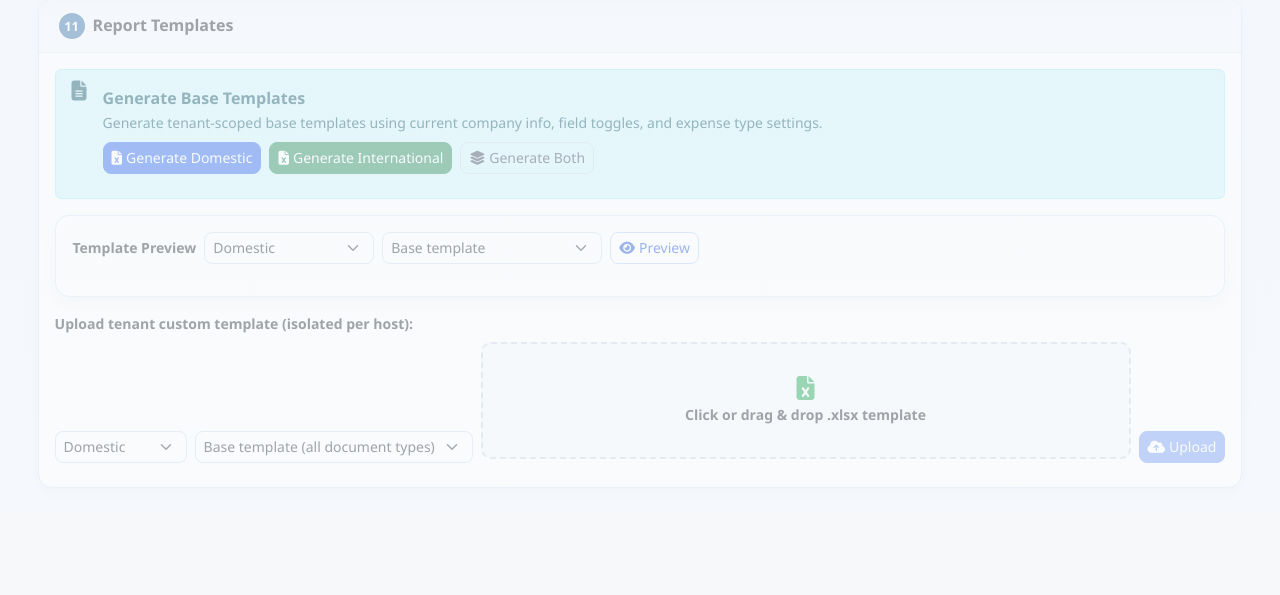
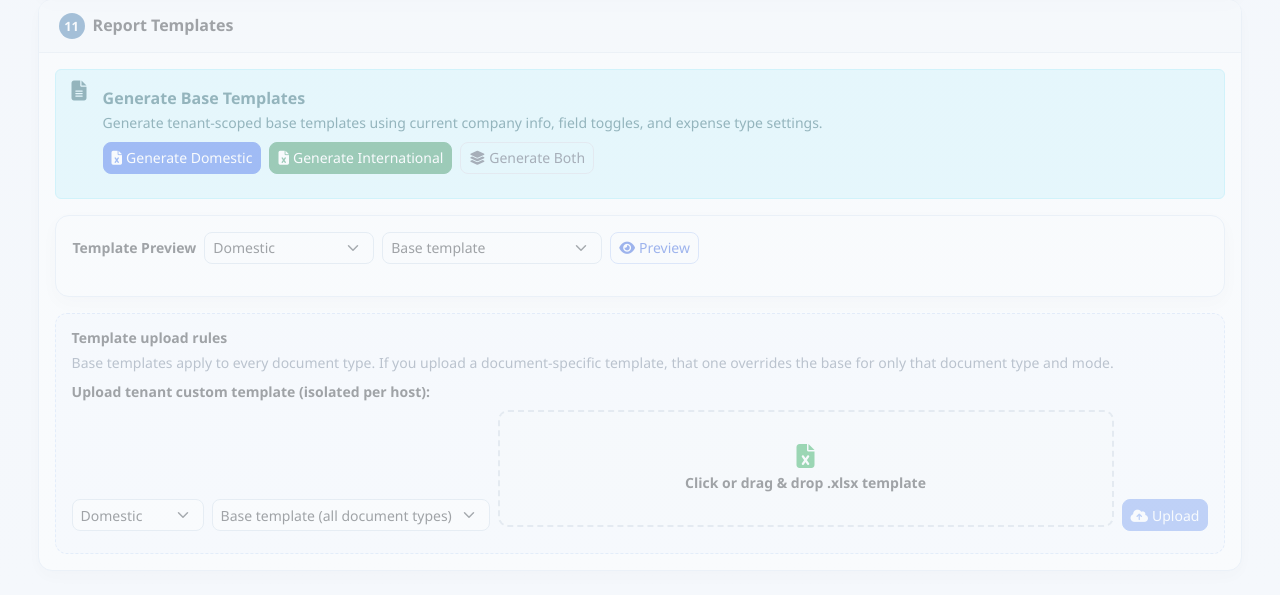
Before and after one commit to 2030Retire/EZWorks-Expense, a Flask app: page /admin in a window 1280 px wide. Shown: the part 3197-3792 px from the top of the page. Before the commit the page ends 3685 px from the top, so only its background shows below. Run offline with Flask 3, Linux system fonts and the light colour scheme; the visitor is signed in with stand-in values (Sample User, id 1); data comes from the database, SQL or seed files in the repository; data that the repository does not hold is empty; some libraries are stand-ins or nearby versions.

Commit message:
refine wizard auto-detection and template admin UX

```diff
--- a/templates/admin.html
+++ b/templates/admin.html
@@ -32,6 +32,15 @@
     .company-snapshot-fallback { width:160px; height:54px; border-radius:8px; background:#f8fbff; border:1px solid #d9e6f8; display:flex; align-items:center; justify-content:center; overflow:hidden; }
     .company-snapshot-fallback img { width:100%; height:100%; object-fit:contain; padding:.28rem; }
     .admin-tabs .btn { min-width:110px; font-weight:600; }
+    .template-grid { display:grid; grid-template-columns:repeat(auto-fit, minmax(280px, 1fr)); gap:12px; }
+    .template-card { border:1px solid #dbe6f3; border-radius:12px; padding:1rem; background:#fff; box-shadow:0 6px 16px rgba(15,47,87,.05); }
+    .template-card h6 { margin:0 0 .35rem; font-size:.95rem; }
+    .template-chip { display:inline-flex; align-items:center; gap:.3rem; border:1px solid #dbe6f3; background:#f8fbff; border-radius:999px; padding:.18rem .55rem; font-size:.75rem; font-weight:600; color:#36507a; }
+    .template-line { display:flex; justify-content:space-between; gap:.75rem; padding:.35rem 0; border-top:1px dashed #e6edf7; }
+    .template-line:first-of-type { border-top:none; padding-top:0; }
+    .template-line-label { font-weight:600; color:#334155; }
+    .template-line-meta { text-align:right; font-size:.78rem; color:#64748b; }
+    .template-upload-helper { border:1px dashed #c9dbf7; border-radius:12px; background:#f8fbff; padding:.85rem 1rem; }
   </style>
 </head>
 <body class="app-shell">
@@ -573,7 +582,9 @@
       </div>
 
       <!-- Manual Upload -->
-      <div class="mt-3">
+      <div class="mt-3 template-upload-helper">
+        <div class="small fw-semibold mb-1">Template upload rules</div>
+        <div class="small text-muted mb-2">Base templates apply to every document type. If you upload a document-specific template, that one overrides the base for only that document type and mode.</div>
         <p class="fw-semibold small mb-2">Upload tenant custom template (isolated per host):</p>
         <div class="row g-2 align-items-end">
           <div class="col-auto">
@@ -1704,38 +1715,55 @@ async function loadTemplateStatus() {
   const data = await res.json();
   const area = document.getElementById("templateStatusArea");
   const rows = [
-    ["domestic",      "🏠 Domestic",      data.base?.domestic || {}],
-    ["international", "🌍 International",  data.base?.international || {}],
+    ["Domestic", data.base?.domestic || {}, "Used when receipts resolve to USD-only reporting."],
+    ["International", data.base?.international || {}, "Used when one or more receipts stay in foreign currency."],
+    ["Default", data.base?.default || {}, "Fallback if a mode-specific template is unavailable."],
   ];
-  const baseHtml = rows.map(([key, label, info]) => {
-    if (info.exists) {
-      const scopeTxt = info.scope === "tenant" ? "tenant custom" : "shared default";
-      return `<div class="tpl-status-ok d-flex align-items-center gap-2 mb-2">
-        <i class="fa-solid fa-circle-check text-success"></i>
-        <span class="fw-semibold">${label}</span>
-        <span class="text-muted small">— ${info.filename}, ${info.size_kb} KB, updated ${info.modified} (${scopeTxt})</span>
-      </div>`;
-    } else {
-      return `<div class="tpl-status-missing d-flex align-items-center gap-2 mb-2">
-        <i class="fa-solid fa-triangle-exclamation text-warning"></i>
-        <span class="fw-semibold text-warning">${label} — not uploaded yet</span>
-      </div>`;
-    }
-  }).join("");
+  const renderSlotMeta = (slot, emptyText) => {
+    if (!slot || !slot.exists) return `<span class="text-muted">${emptyText}</span>`;
+    const scopeTxt = slot.scope === "tenant" ? "tenant custom" : "shared default";
+    return `${escHtml(slot.filename || "")}<br><span class="text-muted">${escHtml(String(slot.size_kb || 0))} KB · ${escHtml(slot.modified || "")} · ${scopeTxt}</span>`;
+  };
+  const baseHtml = rows.map(([label, info, desc]) => `
+    <div class="template-card">
+      <div class="d-flex justify-content-between align-items-start gap-2 mb-2">
+        <div>
+          <h6>${label} Base</h6>
+          <div class="small text-muted">${desc}</div>
+        </div>
+        <span class="template-chip">${info.exists ? "Ready" : "Missing"}</span>
+      </div>
+      <div class="template-line">
+        <div class="template-line-label">Current file</div>
+        <div class="template-line-meta">${renderSlotMeta(info, "Generate or upload a template")}</div>
+      </div>
+    </div>
+  `).join("");
   const docTemplates = data.document_templates || {};
-  const docHtml = Object.entries(docTemplates).map(([docId, info]) => {
-    const dom = info?.domestic || {};
-    const intl = info?.international || {};
-    const line = (label, slot) => slot.exists
-      ? `<div class="small"><span class="fw-semibold">${label}</span>: ${escHtml(slot.filename || "")} · ${escHtml(slot.scope || "")}</div>`
-      : `<div class="small text-muted"><span class="fw-semibold">${label}</span>: fallback to base template</div>`;
-    return `<div class="border rounded p-2 mb-2">
-      <div class="fw-semibold small mb-1">${escHtml(info.label || docId)}</div>
-      ${line("Domestic", dom)}
-      ${line("International", intl)}
-    </div>`;
-  }).join("");
-  area.innerHTML = baseHtml + (docHtml ? `<div class="mt-3"><div class="small fw-semibold mb-2">Document-specific templates</div>${docHtml}</div>` : "");
+  const docHtml = Object.entries(docTemplates).map(([docId, info]) => `
+    <div class="template-card">
+      <div class="d-flex justify-content-between align-items-start gap-2 mb-2">
+        <div>
+          <h6>${escHtml(info.label || docId)}</h6>
+          <div class="small text-muted">Override only this document type. Missing modes fall back to the base template.</div>
+        </div>
+        <span class="template-chip">${escHtml(docId)}</span>
+      </div>
+      <div class="template-line">
+        <div class="template-line-label">Domestic</div>
+        <div class="template-line-meta">${renderSlotMeta(info?.domestic || {}, "Fallback to Domestic Base")}</div>
+      </div>
+      <div class="template-line">
+        <div class="template-line-label">International</div>
+        <div class="template-line-meta">${renderSlotMeta(info?.international || {}, "Fallback to International Base")}</div>
+      </div>
+    </div>
+  `).join("");
+  area.innerHTML = `
+    <div class="small fw-semibold mb-2">Base template library</div>
+    <div class="template-grid">${baseHtml}</div>
+    ${docHtml ? `<div class="small fw-semibold mt-3 mb-2">Document-type overrides</div><div class="template-grid">${docHtml}</div>` : ""}
+  `;
 }
 async function generateTemplates(which) {
   const modes = which === "both" ? ["domestic","international"]
@@ -1800,13 +1828,16 @@ async function uploadTemplate() {
   if (!selectedTplFile) return;
   const fd = new FormData();
   fd.append("template", selectedTplFile);
-  fd.append("mode",     document.getElementById("uploadMode").value);
-  fd.append("document_type", document.getElementById("uploadDocumentType")?.value || "");
+  const mode = document.getElementById("uploadMode").value;
+  const documentType = document.getElementById("uploadDocumentType")?.value || "";
+  fd.append("mode", mode);
+  fd.append("document_type", documentType);
   const res = await fetch("/admin/upload-template", { method:"POST", body:fd });
   const data = await res.json();
   const msgEl = document.getElementById("uploadTplMsg");
   if (res.ok) {
-    msgEl.innerHTML = `<span class="text-success"><i class="fa-solid fa-check me-1"></i>${data.filename} uploaded (${(data.size/1024).toFixed(1)} KB)</span>`;
+    const target = documentType ? `${documentType} / ${mode}` : `base / ${mode}`;
+    msgEl.innerHTML = `<span class="text-success"><i class="fa-solid fa-check me-1"></i>${data.filename} uploaded to ${escHtml(target)} (${(data.size/1024).toFixed(1)} KB)</span>`;
     await loadTemplateStatus();
     await loadTemplatePreview();
   } else {
```
Also changed, not shown: templates/report_wizard_generate.html (+28 -2 lines), templates/report_wizard_upload.html (+31 -19 lines).
